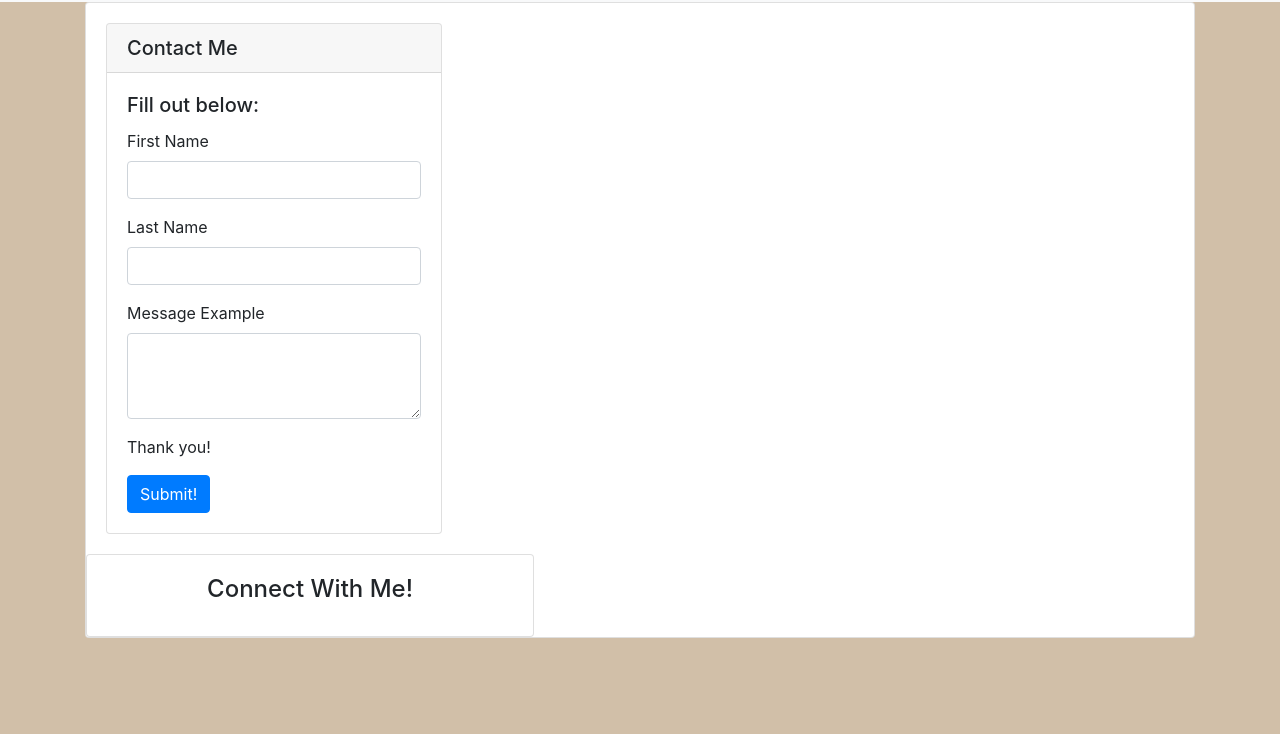
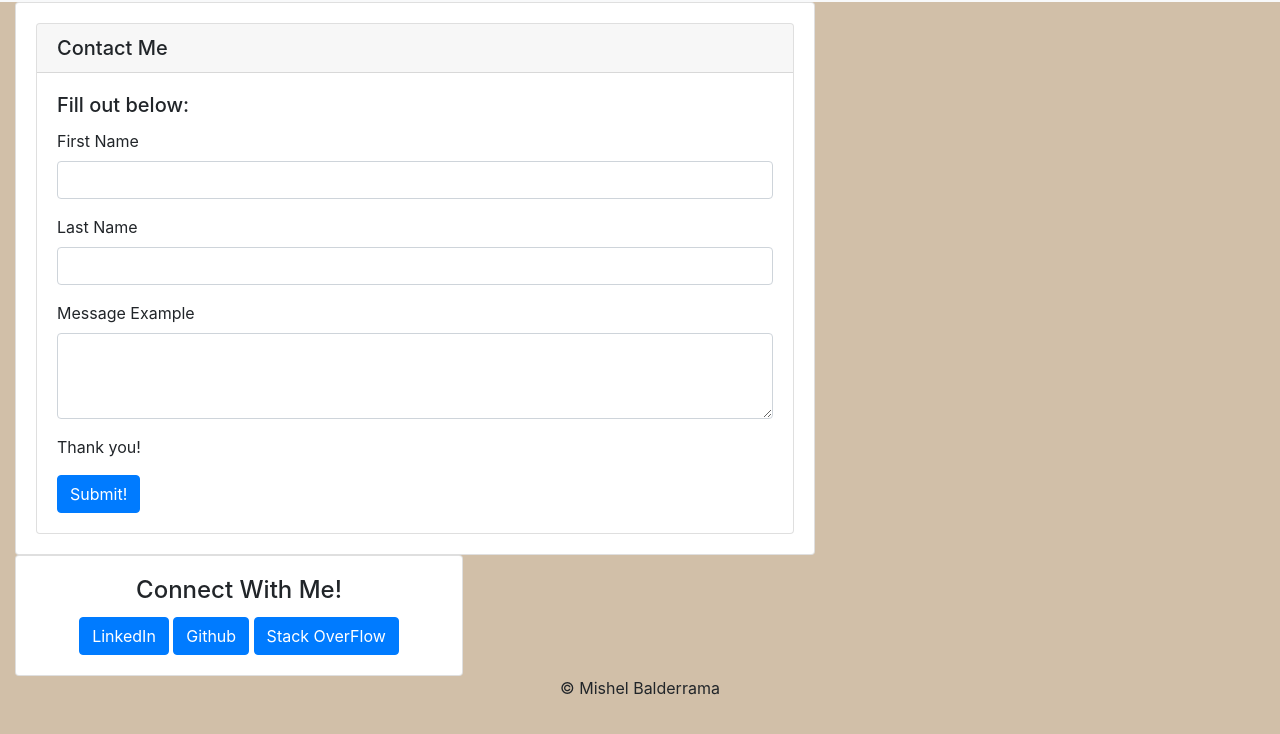
Before and after one commit to misheljb/homework2, a plain HTML site: page contact.html in a window 1280 px wide. Shown: the part 54-788 px from the top of the page. Drawn offline with nearby package versions, Linux system fonts and the light colour scheme.

Commit message:
added footer and social media contact

```diff
--- a/contact.html
+++ b/contact.html
@@ -46,18 +46,16 @@
 
 
 
-
+    <section>
         <div class="container-fluid">
             <div class="row">
-            <div class="col-md-12 col-sm-12 col-xs-12">
+                <div class="col-lg-6 col-md-8 col-sm-12 col-xs-12 float left">
 
+                    <div class="card-block padding float-left">
+                        <div class="card" style="width: 50rem;">
+                            <div class="card-body card-block card-text">
 
-                <div class="container">
-                    <div class="card">
-                        <div class="card-body">
-
-                            <div class="row justify-content-start">
-                                <div class="col-4">
+                                <form>
 
                                     <div class="card">
                                         <h5 class="card-header">Contact Me</h5>
@@ -79,13 +77,10 @@
                                                     <label for="exampleFormControlSelect3">Message
                                                         Example</label>
                                                     <textarea class="form-control" id="exampleFormControlSelect3"
-                                                        rows="3">
-                                </textarea>
+                                                        rows="3"></textarea>
                                                 </div>
 
                                             </form>
-
-
 
                                             <p class="card-text">Thank you! </p>
                                             <a href="#" class="btn btn-primary">Submit!</a>
@@ -93,21 +88,55 @@
                                     </div>
 
 
+                                </form>
 
+
+
+                            </div>
+                        </div>
+                        <section class="col-md-4, col-sm-12, col-xs-12">
+
+                            <div class="card sbcardsize aside" style="width: 28rem;">
+                                <div class="card-body card-block" style="text-align: center;">
+                                    <h4 class="card-title">Connect With Me!</h4>
+
+                                    <a class="btn btn-primary"
+                                        href="https://www.linkedin.com/in/mishel-balderrama-4a665412b/"
+                                        role="button">LinkedIn</a>
+                                    <button class="btn btn-primary" href="https://github.com/misheljb"
+                                        type="submit">Github</button>
+                                    <input class="btn btn-primary" href="https://stackoverflow.com/" type="button"
+                                        value="Stack OverFlow">
+
+
+
+                                </div>
+                            </div>
+                        </section>
+
+                    </div>
 
                 </div>
             </div>
         </div>
 
-
-                        <section class="col-md-4, col-sm-12, col-xs-12">
-                            <div class="card sbcardsize aside" style="width: 28rem;">
-                                <div class="card-body card-block" style="text-align: center; position: relative;">
-                                    <h4 class="card-title">Connect With Me!</h4>
+    </section>
 
 
 
+    <section>
+        <div class="container">
+            <div class="row">
+                <div class="col-lg-12 col-md-12, col-sm-12, col-xs-12">
+                    <footer class="foot-container text-center sbfooter">
+                        &copy; Mishel Balderrama
+                    </footer>
+                </div>
+            </div>
+        </div>
+    </section>
 
+</body>
 
 
 <!-- Optional JavaScript; choose one of the two! -->
@@ -116,8 +145,7 @@
 <script src="https://code.jquery.com/jquery-3.5.1.slim.min.js"
     integrity="sha384-DfXdz2htPH0lsSSs5nCTpuj/zy4C+OGpamoFVy38MVBnE+IbbVYUew+OrCXaRkfj"
     crossorigin="anonymous"></script>
-                                    <script
-                                        src="https://cdn.jsdelivr.net/npm/bootstrap@4.5.3/dist/js/bootstrap.bundle.min.js"
+<script src="https://cdn.jsdelivr.net/npm/bootstrap@4.5.3/dist/js/bootstrap.bundle.min.js"
     integrity="sha384-ho+j7jyWK8fNQe+A12Hb8AhRq26LrZ/JpcUGGOn+Y7RsweNrtN/tE3MoK7ZeZDyx"
     crossorigin="anonymous"></script>
 
@@ -126,6 +154,5 @@
     <script src="https://cdn.jsdelivr.net/npm/popper.js@1.16.1/dist/umd/popper.min.js" integrity="sha384-9/reFTGAW83EW2RDu2S0VKaIzap3H66lZH81PoYlFhbGU+6BZp6G7niu735Sk7lN" crossorigin="anonymous"></script>
     <script src="https://cdn.jsdelivr.net/npm/bootstrap@4.5.3/dist/js/bootstrap.min.js" integrity="sha384-w1Q4orYjBQndcko6MimVbzY0tgp4pWB4lZ7lr30WKz0vr/aWKhXdBNmNb5D92v7s" crossorigin="anonymous"></script>
     -->
-</body>
 
 </html>
```
Also changed, not shown: index.html (+26 -9 lines), portfolio.html (+15 -3 lines). Lines whose indentation alone changed are shown as unchanged.
